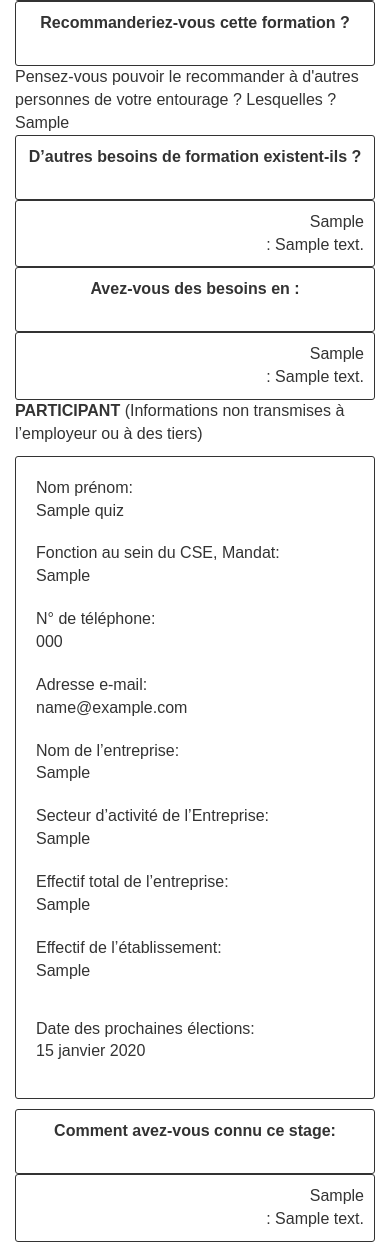
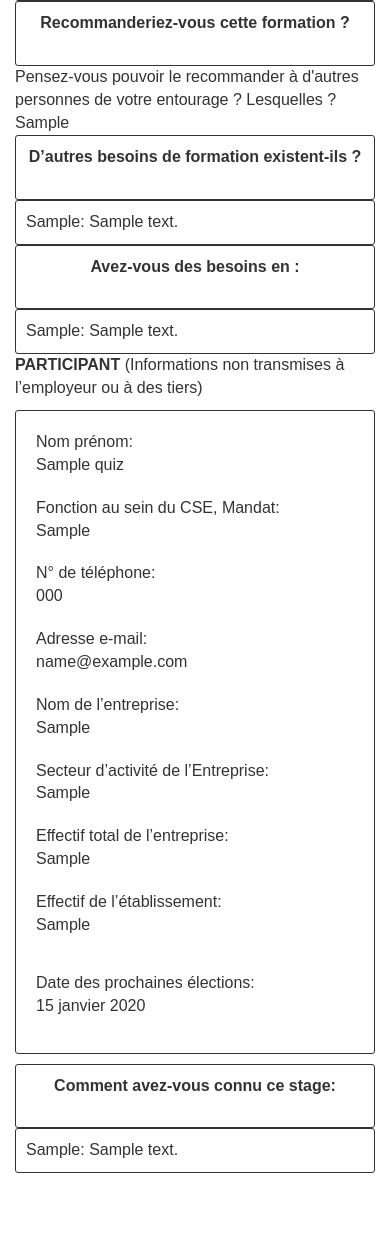
Before and after one commit to mkinty/sicogeeval, a Django app: template quiz/templates/quiz/render_pdf.html in a window 390 px wide. Shown: the part 4165-5407 px from the top of the page. After the commit the page ends 5338 px from the top, so only its background shows below. Run offline with Django 4.2, Linux system fonts and the light colour scheme; the template is opened without the code that fills it: values that come from a table or form of the project are taken from there, others are empty; tables that the repository leaves empty hold one stand-in row (values such as "Sample post"); some libraries are stand-ins or nearby versions.

Commit message:
flex direction

```diff
--- a/static/media.css
+++ b/static/media.css
@@ -33,6 +33,9 @@
     }
     .org div {
         width: 100% !important;
+    }
+    .org.choice.rec {
+      flex-direction: row !important;
     }
     .eval ul  {
         margin: 1.5rem 0;
```
